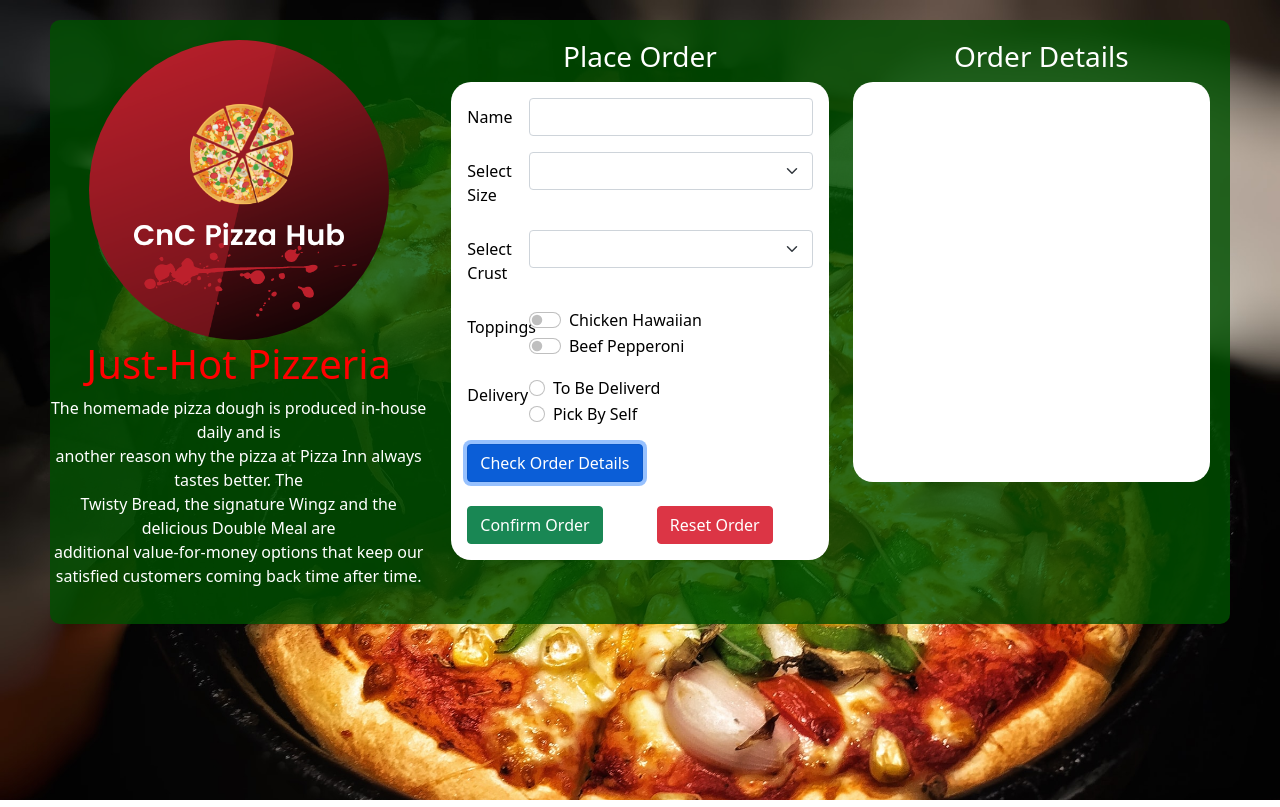
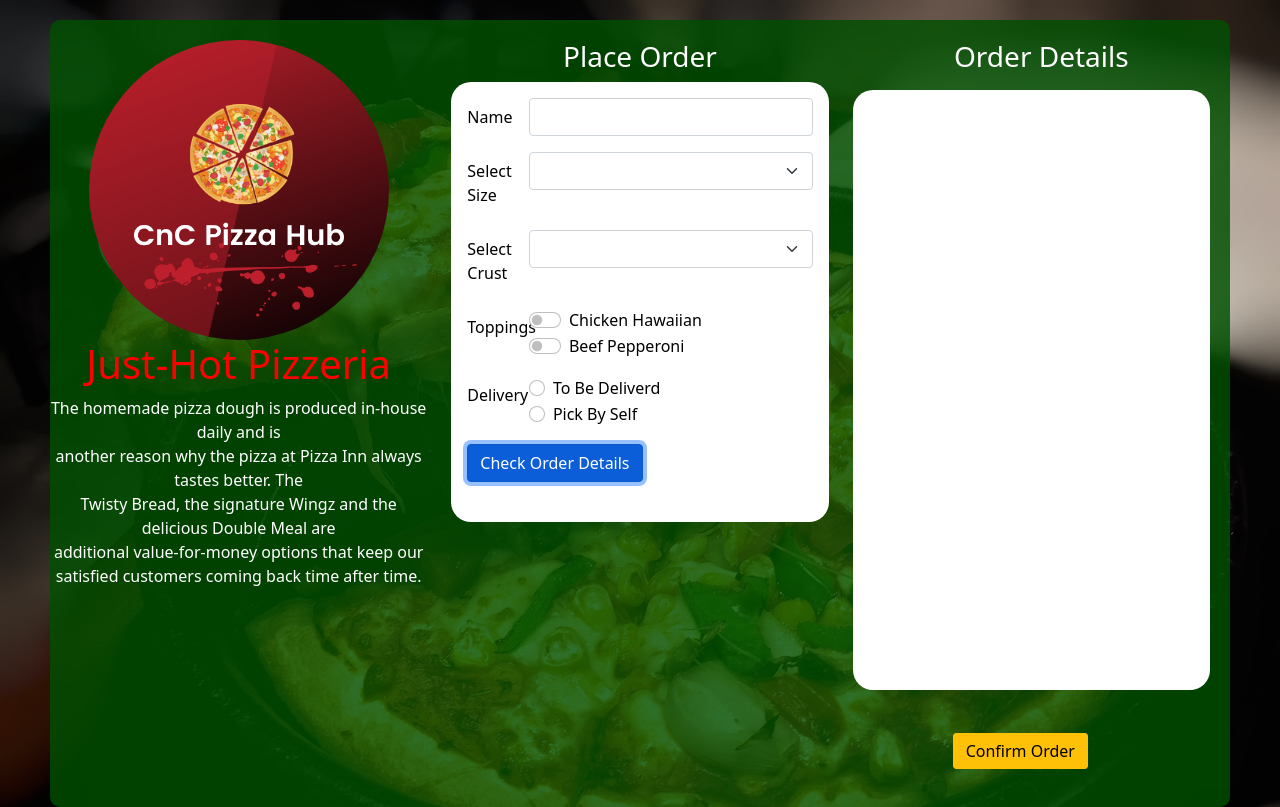
Before and after one commit to allanlimo02/JustHot-Pizzeria, a plain HTML site: page index.html in a window 1280 px wide. Both pictures are taken after a click on the link "Check Order Details". Drawn offline with Linux system fonts and the light colour scheme.

Commit message:
Added output paragraphs

```diff
--- a/css/style.css
+++ b/css/style.css
@@ -52,7 +52,14 @@ body{
 }
 .order-details{
     background-color: white;
-    height: 400px;
+    height: 600px;
     border-radius: 20px;
     margin-right:20px ;
 }
+#confirm-order{
+    display: none;
+    text-align: center;
+    margin-top: 50px;
+    margin-left: 100px;
+
+}
--- a/index.html
+++ b/index.html
@@ -28,7 +28,7 @@
                 <h3 style="text-align: center; color: white;">Place Order </h3>
                 <!-- Order Form -->
                 <div class="card-body">
-                    <form>
+                    <form id="formMain">
                         <!-- Username input -->
                         <div class="mb-3 row">
                             <label for="staticEmail" class="col-sm-2 col-form-label">Name</label>
@@ -105,8 +105,9 @@
                         </div>
 
                         <a href="#" id="checkdetails" class="btn btn-primary">Check Order Details</a><br><br>
-                        <button id="submit-btn" class="btn btn-success" type="submit">Confirm Order</button>
+                        <button id="submit-btn" class="btn btn-success" type="submit">Place Order</button>
                         <button type="reset" class="btn btn-danger" id="reset-order">Reset Order</button>
+
                     </form>
                   </div>
 
@@ -114,8 +115,15 @@
             <div class="col-md-4 order-det-main">
                 <h3>Order Details</h3>
                 <div class="order-details">
-
-                </div>
+                    <p id="forName"></p>
+                    <br>
+                    <p id="forPsize"></p>
+                    <br>
+                    <p id="forCrust"></p>
+                    <br>
+                    <p id="forToppings"></p>
+                </div><br><br>
+                <a href="#" id="confirm-order" class="btn btn-warning">Confirm Order</a><br><br>
 
             </div>
 
--- a/js/script.js
+++ b/js/script.js
@@ -7,10 +7,17 @@ $(document).ready(function(){
         $("#deldetails").hide();
 
     })
-    $("#checkdetails").click(function(){
+    $('#checkdetails').click(function(){
+        $("#confirm-order").show()
+    })
+    $("#confirm-order").click(function(){
         $('#submit-btn').show()
         $('#reset-order').show()
 
     })
+    $('#submit-btn').click(function(){
+        alert('Order submitted successfully')
+    })
+
 
 })
```
